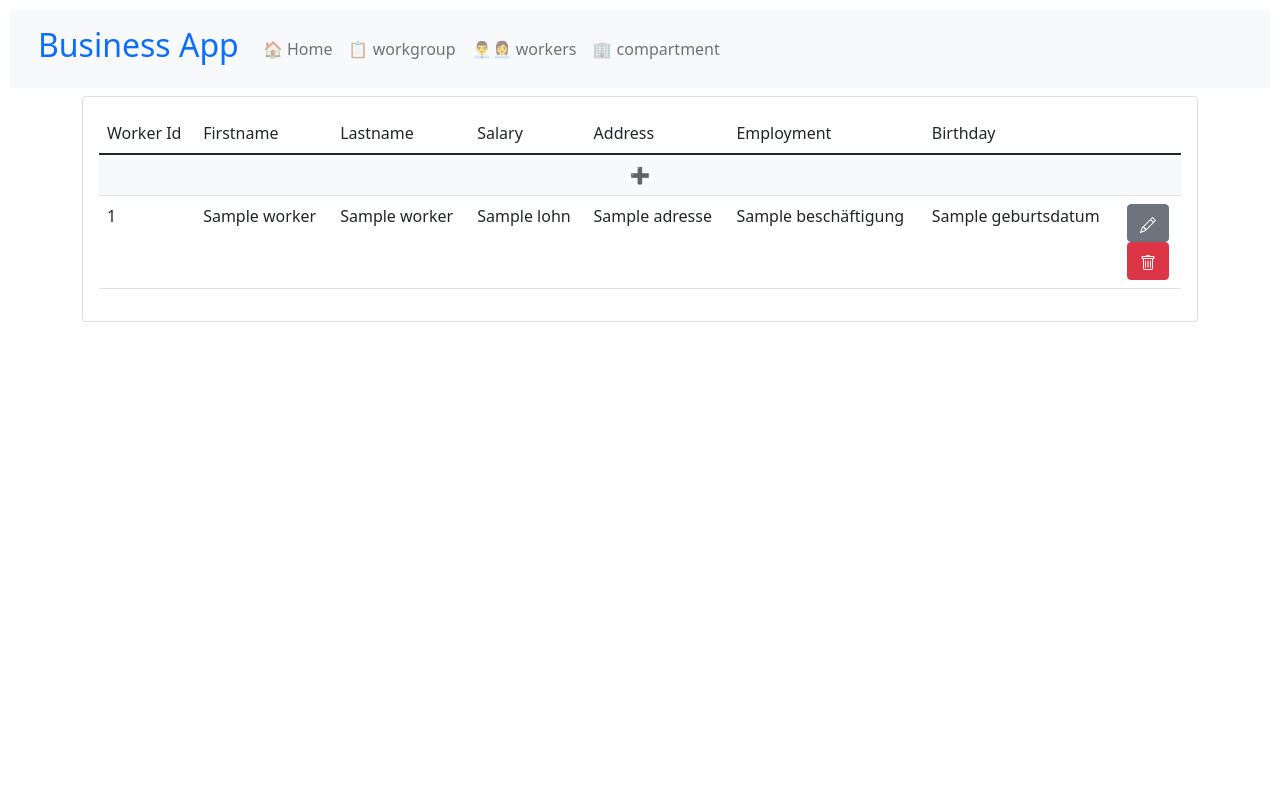
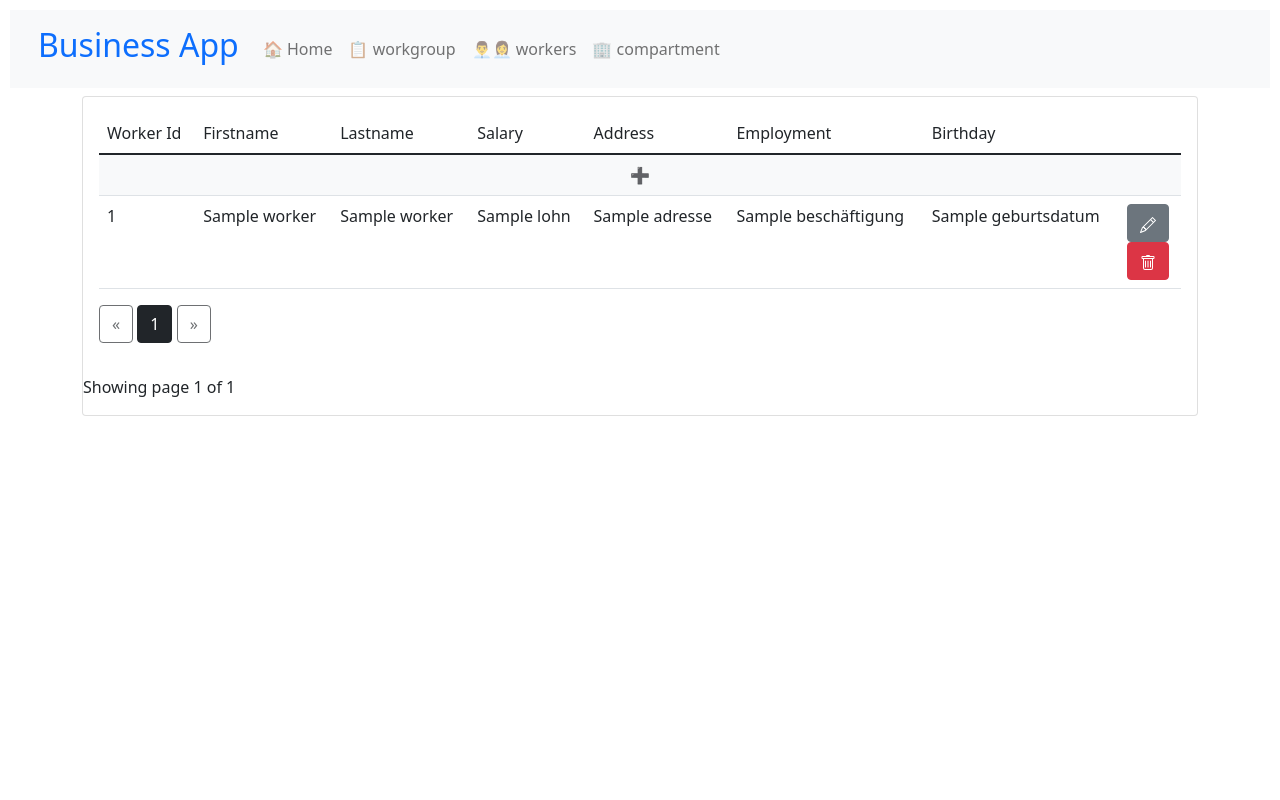
Before and after one commit to SPL21GL/JL_INFI_Flask_Project, a Flask app: template templates/workers.html in a window 1280 px wide. Run offline with Flask 2, Linux system fonts and the light colour scheme; the template is opened without the code that fills it: most values are stand-ins (such as "Sample title", 1, 10 or a date in 2020); some libraries are stand-ins or nearby versions.

Commit message:
Index page with image and paging works for workers

```diff
--- a/app.py
+++ b/app.py
@@ -1,6 +1,6 @@
 from flask import Flask
 from controllers.index import index_blueprint
-from controllers.workers import workers_blueprint
+from controllers.workers import workers_blueprint, add_workers_blueprint
 from controllers.compartments import compartments_blueprint
 from controllers.workgroups import workgroups_blueprint
 from models import db, Mitarbeiter
@@ -22,4 +22,5 @@ app.register_blueprint(index_blueprint)
 app.register_blueprint(workers_blueprint)
 app.register_blueprint(compartments_blueprint)
 app.register_blueprint(workgroups_blueprint)
+app.register_blueprint(add_workers_blueprint)
 app.run()
--- a/templates/addCompartment.html
+++ b/templates/addCompartment.html
@@ -36,6 +36,12 @@
         {{form.csrf_token}}
         <button class="btn btn-primary">Back to the overview of the compartments</button>
       </form>
+
+
+
+
+
+
     </div>
   </div>
   {%endblock%}
--- a/templates/base.html
+++ b/templates/base.html
@@ -13,6 +13,11 @@
         }
         #addButtons{
             text-align: center;
+        }
+        html, body{
+            margin: 0;
+            height: 100%;
+            overflow: hidden
         }
     </style>
     <title>Document</title>
--- a/templates/workers.html
+++ b/templates/workers.html
@@ -27,7 +27,7 @@
             ➕
           </td>
         </tr>
-        {%for worker in workers:%}
+        {%for worker in paginator.items:%}
           <tr>
             <td scope = "row">{{worker.MitarbeiterID}}</td>
             <td>{{worker.Voname}}</td>
@@ -52,15 +52,40 @@
                   </svg>
                 </button>
               </form>
-
-
             </td>
-
           </tr>
         {%endfor%}
       </tbody>
     </table>
-    </div>
+        <a href="{{ url_for('workers_blueprint.show_workers', page=paginator.prev_num) }}"
+          class="btn btn-outline-dark
+          {% if paginator.page == 1 %}disabled{% endif %}">
+            &laquo;
+        </a>
+        {% for page_num in paginator.iter_pages(left_edge=1, right_edge=1, left_current=1, right_current=2) %}{% if page_num %}
+                {% if paginator.page == page_num %}
+                <a href="{{ url_for('workers_blueprint.show_workers', page=page_num) }}"
+                  class="btn btn-dark">
+                    {{ page_num }}
+                </a>
+                {% else %}
+                <a href="{{ url_for('workers_blueprint.show_workers', page=page_num) }}"
+                  class="btn btn-outline-dark">
+                    {{ page_num }}
+                </a>
+                {% endif %}
+            {% else %}
+                ...
+            {% endif %}
+        {% endfor %}    <a href="{{ url_for('workers_blueprint.show_workers', page=paginator.next_num) }}"
+          class="btn btn-outline-dark
+          {% if paginator.page == paginator.pages %}disabled{% endif %}">
+            &raquo;
+        </a>
+      </div>
+      <p class="text-right mt-3">
+      Showing page {{ paginator.page }} of {{ paginator.pages }}
+      </p>
     </div>
     </div>
 {%endblock%}
```
Also changed, not shown: controllers/workers.py (+9 -12 lines), templates/index.html (+1 -10 lines), static/index.jpg (added).
